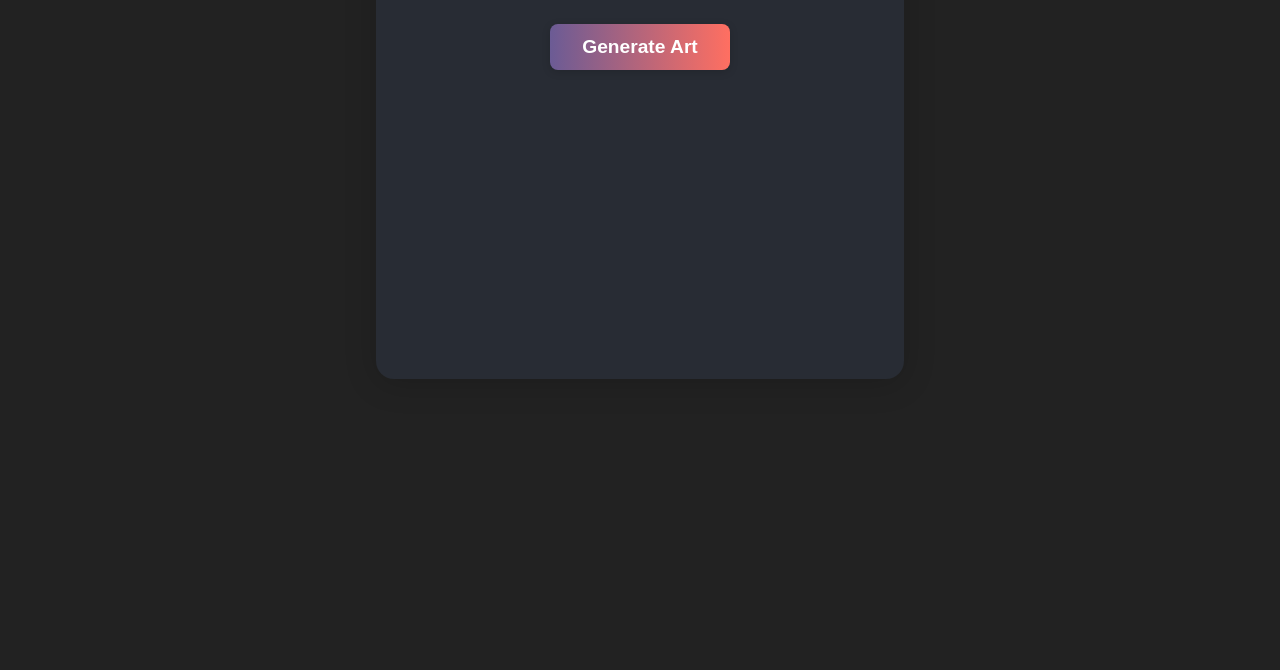
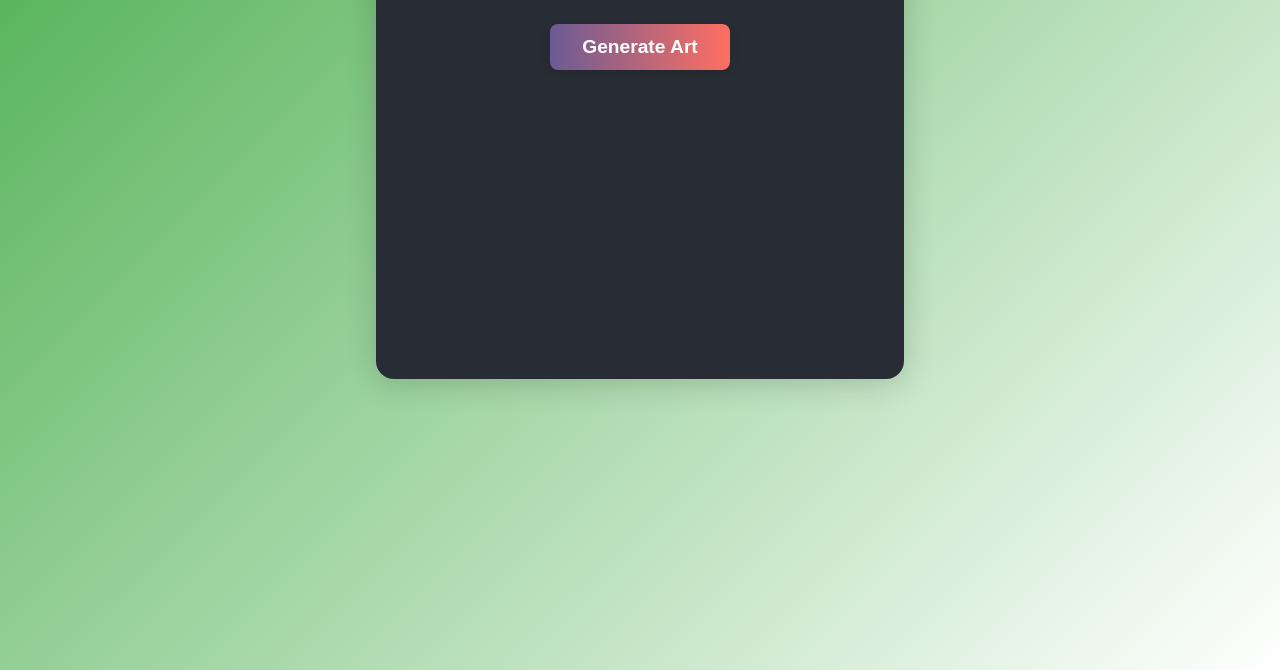
Before and after one commit to leizard/modern-art, a website: page index.html in a window 1280 px wide. Shown: the part 170-840 px from the top of the page. Before the commit the page ends 800 px from the top, so only its background shows below. Drawn offline with Linux system fonts and the light colour scheme.

Commit message:
update background to green-white gradient

```diff
--- a/style.css
+++ b/style.css
@@ -1,8 +1,9 @@
 body {
   margin: 0;
   font-family: 'Segoe UI', Arial, sans-serif;
-  background: #222;
-  color: #fff;
+  background: linear-gradient(135deg, #4CAF50 0%, #ffffff 100%);
+  color: #333;
+  min-height: 100vh;
 }
 
 .container {
```
